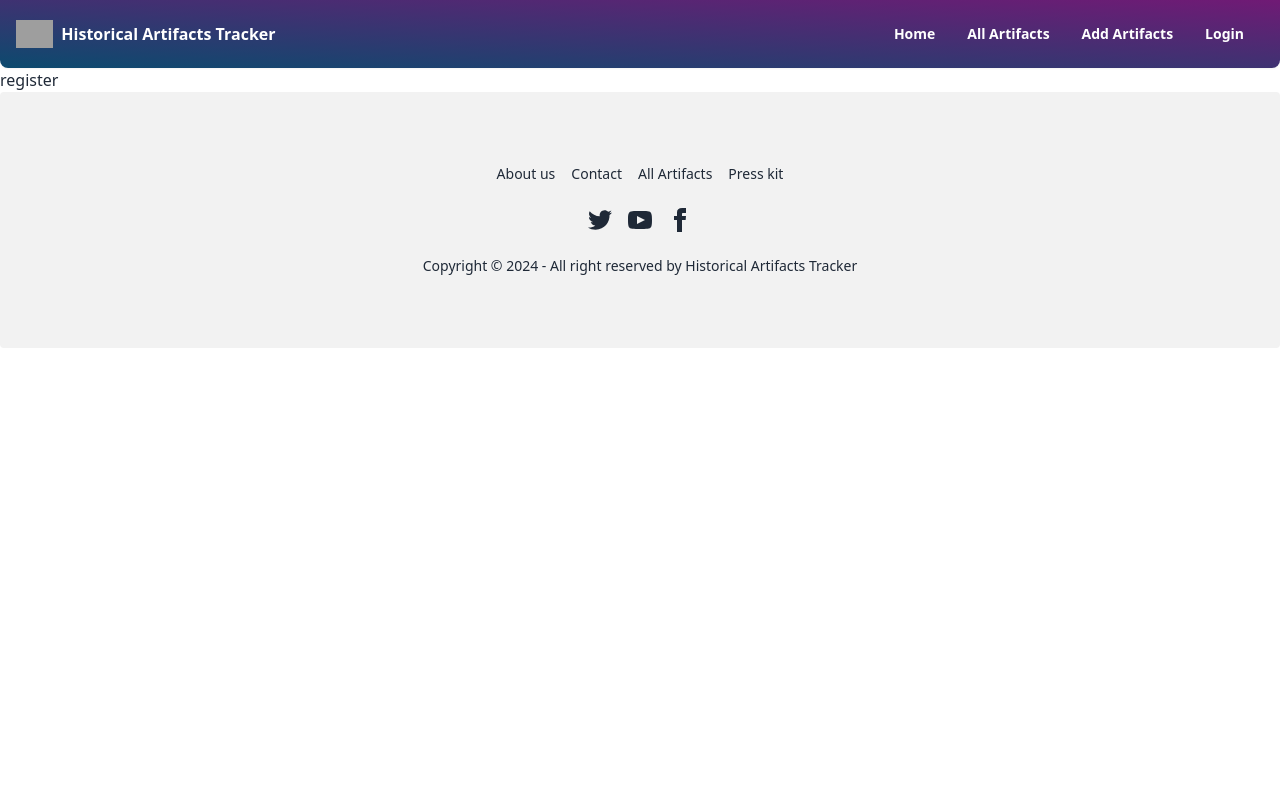
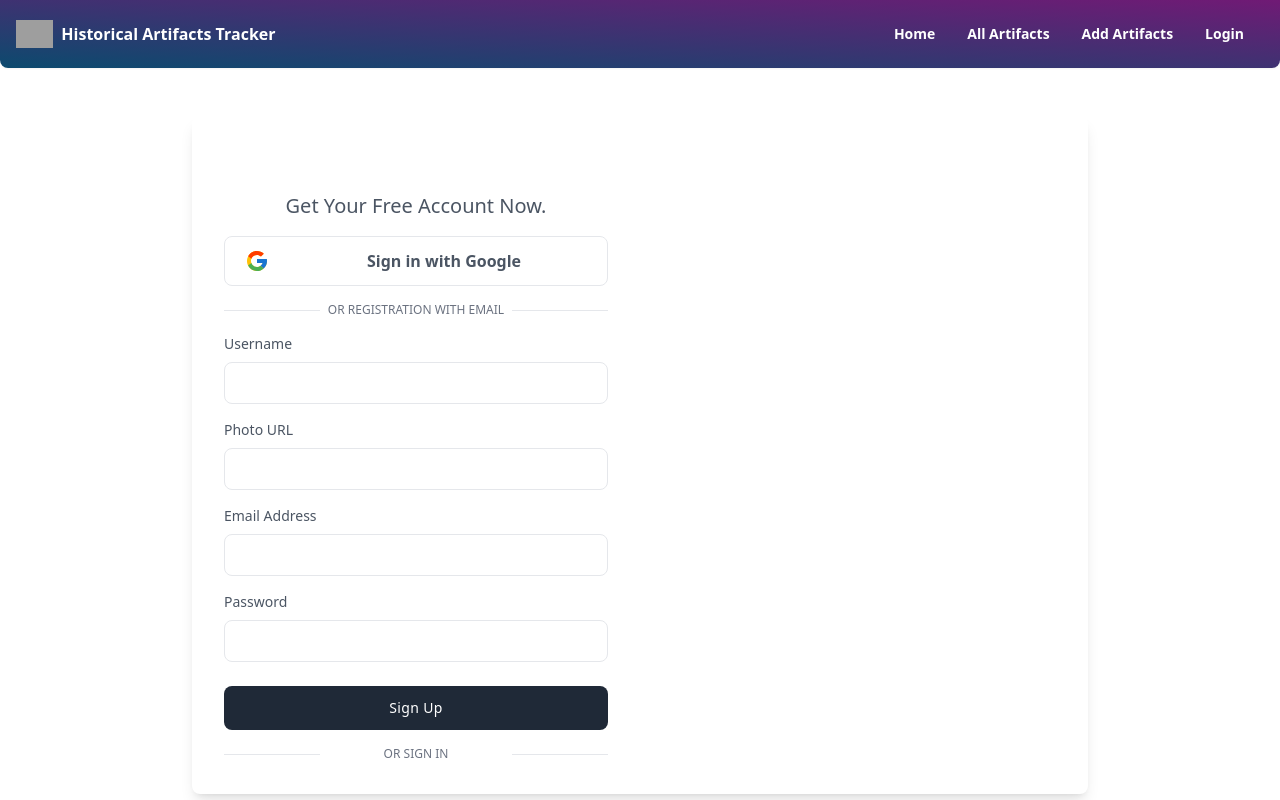
Before and after one commit to abdulmazidakash/c-assignment-11, a React (Vite) app: page /register in a window 1280 px wide. Shown: the top 800 px of the page. Built offline with nearby package versions, Linux system fonts and the light colour scheme; no server answers; grey boxes are pictures that could not be loaded.

Commit message:
register page setup

```diff
--- a/src/pages/Authentication/Register.jsx
+++ b/src/pages/Authentication/Register.jsx
@@ -1,11 +1,198 @@
-import React from 'react';
+import { Link, useNavigate } from 'react-router-dom'
+// import bgImg from '../../assets/images/register.jpg'
+// import logo from '../../assets/images/logo.png'
+import { useContext } from 'react'
+import { AuthContext } from '../../providers/AuthProvider'
+import toast from 'react-hot-toast'
 
-const Register = () => {
-	return (
-		<div>
-			register
-		</div>
-	);
-};
+const Registration = () => {
+  const navigate = useNavigate()
+  const { signInWithGoogle, createUser, updateUserProfile, setUser } =
+    useContext(AuthContext)
 
-export default Register;
+  const handleSignUp = async e => {
+    e.preventDefault()
+    const form = e.target
+    const email = form.email.value
+    const name = form.name.value
+    const photo = form.photo.value
+    const pass = form.password.value
+    console.log({ email, pass, name, photo })
+    try {
+      //2. User Registration
+      const result = await createUser(email, pass)
+      console.log(result)
+      await updateUserProfile(name, photo)
+      setUser({ ...result.user, photoURL: photo, displayName: name })
+      toast.success('Signup Successful')
+      navigate('/')
+    } catch (err) {
+      console.log(err)
+      toast.error(err?.message)
+    }
+  }
+
+  // Google Signin
+  const handleGoogleSignIn = async () => {
+    try {
+      await signInWithGoogle()
+
+      toast.success('Signin Successful')
+      navigate('/')
+    } catch (err) {
+      console.log(err)
+      toast.error(err?.message)
+    }
+  }
+
+  return (
+    <div className='flex justify-center items-center min-h-[calc(100vh-306px)] my-12'>
+      <div className='flex w-full max-w-sm mx-auto overflow-hidden bg-white rounded-lg shadow-lg  lg:max-w-4xl '>
+        <div className='w-full px-6 py-8 md:px-8 lg:w-1/2'>
+          <div className='flex justify-center mx-auto'>
+            <img className='w-auto h-7 sm:h-8' src='' alt='' />
+          </div>
+
+          <p className='mt-3 text-xl text-center text-gray-600 '>
+            Get Your Free Account Now.
+          </p>
+
+          <div
+            onClick={handleGoogleSignIn}
+            className='flex cursor-pointer items-center justify-center mt-4 text-gray-600 transition-colors duration-300 transform border rounded-lg   hover:bg-gray-50 '
+          >
+            <div className='px-4 py-2'>
+              <svg className='w-6 h-6' viewBox='0 0 40 40'>
+                <path
+                  d='M36.3425 16.7358H35V16.6667H20V23.3333H29.4192C28.045 27.2142 24.3525 30 20 30C14.4775 30 10 25.5225 10 20C10 14.4775 14.4775 9.99999 20 9.99999C22.5492 9.99999 24.8683 10.9617 26.6342 12.5325L31.3483 7.81833C28.3717 5.04416 24.39 3.33333 20 3.33333C10.7958 3.33333 3.33335 10.7958 3.33335 20C3.33335 29.2042 10.7958 36.6667 20 36.6667C29.2042 36.6667 36.6667 29.2042 36.6667 20C36.6667 18.8825 36.5517 17.7917 36.3425 16.7358Z'
+                  fill='#FFC107'
+                />
+                <path
+                  d='M5.25497 12.2425L10.7308 16.2583C12.2125 12.59 15.8008 9.99999 20 9.99999C22.5491 9.99999 24.8683 10.9617 26.6341 12.5325L31.3483 7.81833C28.3716 5.04416 24.39 3.33333 20 3.33333C13.5983 3.33333 8.04663 6.94749 5.25497 12.2425Z'
+                  fill='#FF3D00'
+                />
+                <path
+                  d='M20 36.6667C24.305 36.6667 28.2167 35.0192 31.1742 32.34L26.0159 27.975C24.3425 29.2425 22.2625 30 20 30C15.665 30 11.9842 27.2359 10.5975 23.3784L5.16254 27.5659C7.92087 32.9634 13.5225 36.6667 20 36.6667Z'
+                  fill='#4CAF50'
+                />
+                <path
+                  d='M36.3425 16.7358H35V16.6667H20V23.3333H29.4192C28.7592 25.1975 27.56 26.805 26.0133 27.9758C26.0142 27.975 26.015 27.975 26.0158 27.9742L31.1742 32.3392C30.8092 32.6708 36.6667 28.3333 36.6667 20C36.6667 18.8825 36.5517 17.7917 36.3425 16.7358Z'
+                  fill='#1976D2'
+                />
+              </svg>
+            </div>
+
+            <span className='w-5/6 px-4 py-3 font-bold text-center'>
+              Sign in with Google
+            </span>
+          </div>
+
+          <div className='flex items-center justify-between mt-4'>
+            <span className='w-1/5 border-b  lg:w-1/4'></span>
+
+            <div className='text-xs text-center text-gray-500 uppercase  hover:underline'>
+              or Registration with email
+            </div>
+
+            <span className='w-1/5 border-b dark:border-gray-400 lg:w-1/4'></span>
+          </div>
+          <form onSubmit={handleSignUp}>
+            <div className='mt-4'>
+              <label
+                className='block mb-2 text-sm font-medium text-gray-600 '
+                htmlFor='name'
+              >
+                Username
+              </label>
+              <input
+                id='name'
+                autoComplete='name'
+                name='name'
+                className='block w-full px-4 py-2 text-gray-700 bg-white border rounded-lg    focus:border-blue-400 focus:ring-opacity-40  focus:outline-none focus:ring focus:ring-blue-300'
+                type='text'
+              />
+            </div>
+            <div className='mt-4'>
+              <label
+                className='block mb-2 text-sm font-medium text-gray-600 '
+                htmlFor='photo'
+              >
+                Photo URL
+              </label>
+              <input
+                id='photo'
+                autoComplete='photo'
+                name='photo'
+                className='block w-full px-4 py-2 text-gray-700 bg-white border rounded-lg    focus:border-blue-400 focus:ring-opacity-40  focus:outline-none focus:ring focus:ring-blue-300'
+                type='text'
+              />
+            </div>
+            <div className='mt-4'>
+              <label
+                className='block mb-2 text-sm font-medium text-gray-600 '
+                htmlFor='LoggingEmailAddress'
+              >
+                Email Address
+              </label>
+              <input
+                id='LoggingEmailAddress'
+                autoComplete='email'
+                name='email'
+                className='block w-full px-4 py-2 text-gray-700 bg-white border rounded-lg    focus:border-blue-400 focus:ring-opacity-40  focus:outline-none focus:ring focus:ring-blue-300'
+                type='email'
+              />
+            </div>
+
+            <div className='mt-4'>
+              <div className='flex justify-between'>
+                <label
+                  className='block mb-2 text-sm font-medium text-gray-600 '
+                  htmlFor='loggingPassword'
+                >
+                  Password
+                </label>
+              </div>
+
+              <input
+                id='loggingPassword'
+                autoComplete='current-password'
+                name='password'
+                className='block w-full px-4 py-2 text-gray-700 bg-white border rounded-lg    focus:border-blue-400 focus:ring-opacity-40  focus:outline-none focus:ring focus:ring-blue-300'
+                type='password'
+              />
+            </div>
+            <div className='mt-6'>
+              <button
+                type='submit'
+                className='w-full px-6 py-3 text-sm font-medium tracking-wide text-white capitalize transition-colors duration-300 transform bg-gray-800 rounded-lg hover:bg-gray-700 focus:outline-none focus:ring focus:ring-gray-300 focus:ring-opacity-50'
+              >
+                Sign Up
+              </button>
+            </div>
+          </form>
+
+          <div className='flex items-center justify-between mt-4'>
+            <span className='w-1/5 border-b  md:w-1/4'></span>
+
+            <Link
+              to='/login'
+              className='text-xs text-gray-500 uppercase  hover:underline'
+            >
+              or sign in
+            </Link>
+
+            <span className='w-1/5 border-b  md:w-1/4'></span>
+          </div>
+        </div>
+        <div
+          className='hidden bg-cover bg-center lg:block lg:w-1/2'
+          style={{
+            backgroundImage: ``,
+          }}
+        ></div>
+      </div>
+    </div>
+  )
+}
+
+export default Registration
```
